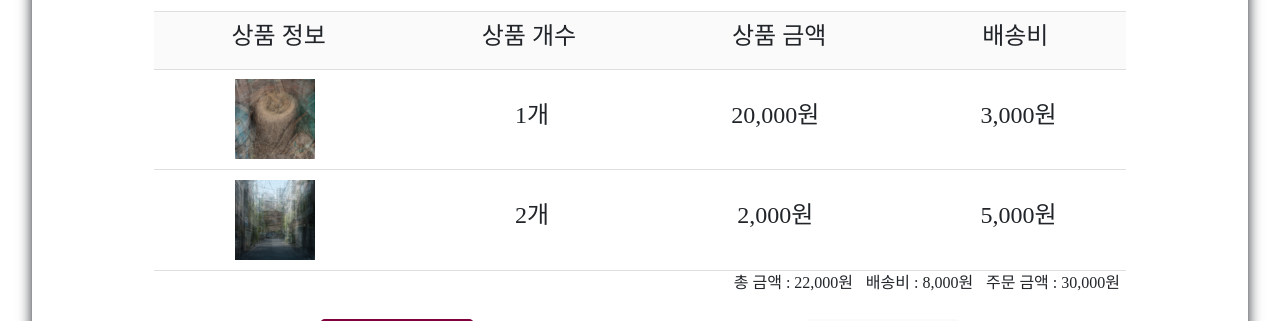
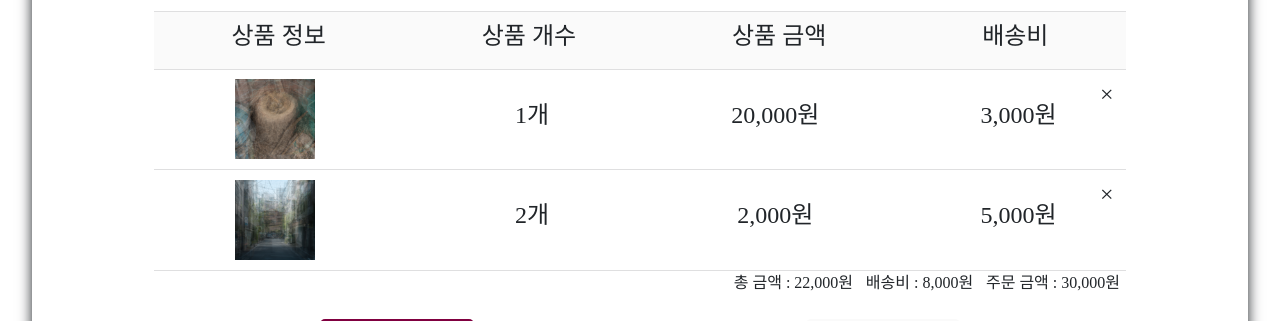
Before and after one commit to Moon-GD/oneshop-frontend, a React (Create React App) app in the folder frontend/: page /shopBasket in a window 1280 px wide. Shown: the part 127-448 px from the top of the page. Built offline with nearby package versions, Linux system fonts and the light colour scheme.

Commit message:
add close-btn on shopBasket.page

```diff
--- a/frontend/src/components/ShopDescription.js
+++ b/frontend/src/components/ShopDescription.js
@@ -14,7 +14,7 @@ function ShopDescription() {
       }}>
         <h2>ED<span>papershop</span></h2><br></br>
         <span>original paper series</span><br></br>
-        <span>collaborat products</span><br></br>
+        <span>collaborate products</span><br></br>
         <h2><span>businiess contact</span></h2>
       </div>
     </div>
--- a/frontend/src/css/ShopBasket.css
+++ b/frontend/src/css/ShopBasket.css
@@ -21,6 +21,7 @@ hr {
 
 /* 장바구니 항목 한 줄 */
 .basket-row {
+  position: relative;
   border-bottom: 0.2px solid #dfdfe0;
   padding: 1% 0;
   display: flex;
@@ -109,3 +110,11 @@ hr {
   color:#fafafa;
   font-weight: 700;
 }
+
+.close {
+  position: absolute;
+  top: .5vw;
+  right: 1vw;
+  font-size: 1.5em;
+  cursor: pointer;
+}
--- a/frontend/src/css/ShopItems.css
+++ b/frontend/src/css/ShopItems.css
@@ -1,5 +1,5 @@
 .containerShop {
-  height: 98vh;
+  height: 70vh;
   margin-right: 5vw;
   margin-top: 25vh;
   margin-left: -5vw;
--- a/frontend/src/pages/ShopBasket.js
+++ b/frontend/src/pages/ShopBasket.js
@@ -15,9 +15,12 @@ export default function ShopBasket () {
   return (
     <div class="main">
       <section class="basketList">
-        <h1 id="shopBasket-logo" onClick={() => {
-          goHome();
-        }}>
+        <h1
+          id="shopBasket-logo"
+          onClick={() => {
+            goHome();
+          }}
+        >
           ED<span>papershop</span>
         </h1>
         <hr></hr>
@@ -37,6 +40,7 @@ export default function ShopBasket () {
           <h4>1개</h4>
           <h4 basket-item-price>20,000원</h4>
           <h4>3,000원</h4>
+          <span class="close">&times;</span>
         </div>
         <div class="basket-row">
           <img
@@ -47,6 +51,7 @@ export default function ShopBasket () {
           <h4>2개</h4>
           <h4>2,000원</h4>
           <h4>5,000원</h4>
+          <span class="close">&times;</span>
         </div>
         <div class="calc-row">
           <span>총 금액 : 22,000원</span>
```
Also changed, not shown: frontend/src/components/NavBar.js (line endings or trailing spaces).
